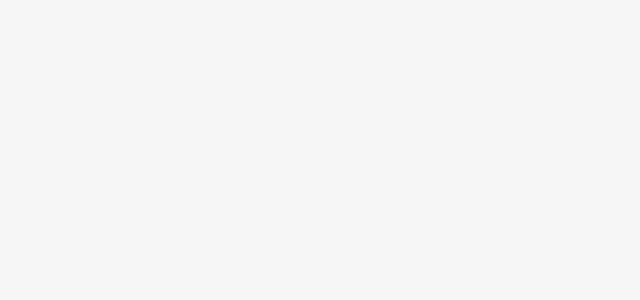
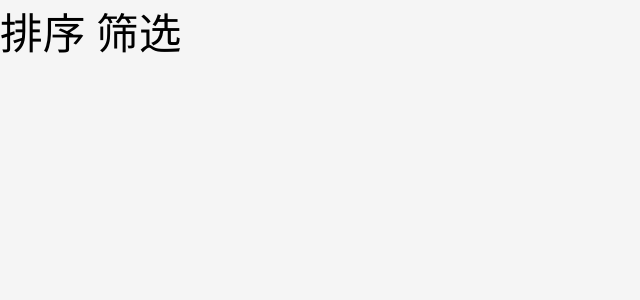
Before and after one commit to WMhao1999/elm, a Vue app: page /sort in a window 1280 px wide. Shown: the top 300 px of the page, without its empty margins (0-640 px from the left). Built offline with nearby package versions, Linux system fonts and the light colour scheme.

Commit message:
测试 监听

```diff
--- a/src/router/index.js
+++ b/src/router/index.js
@@ -77,9 +77,9 @@ const routes = [{
 	component: () => import('../views/download.vue')
 },
 {
-	path: "/download",//下载中心
-	name: 'download',
-	component: () => import('../views/download.vue')
+	path: "/sort",//排序 筛选
+	name: 'sort',
+	component: () => import('../views/sort.vue')
 },
 ]
 
--- /dev/null
+++ b/src/views/sort.vue
@@ -0,0 +1,10 @@
+<template>
+  <div id="sort">排序 筛选</div>
+</template>
+
+<script>
+export default {};
+</script>
+
+<style>
+</style>
```
